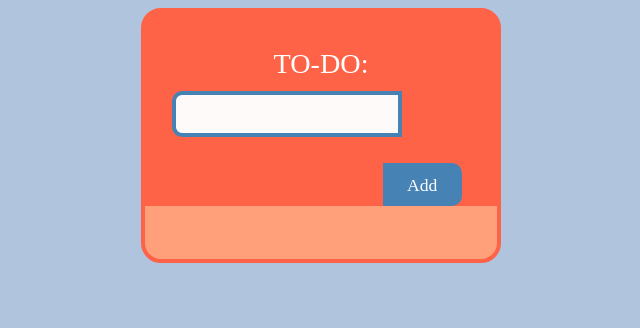
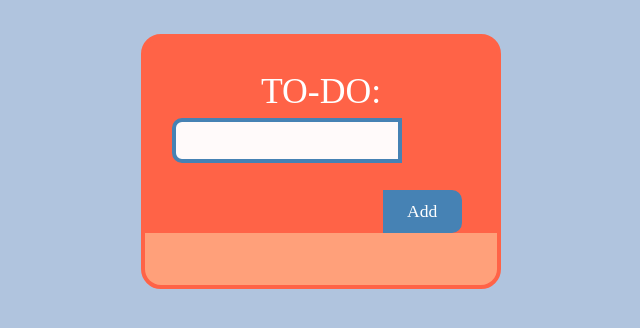
Before and after one commit to anna-trojanowska/dsn1676-assignment-5, a plain HTML site: page index.html in a window 1280 px wide. Shown: the whole page, without its empty margins (319-959 px from the left). Drawn offline with nearby package versions, Linux system fonts and the light colour scheme; a web font is replaced by a local one.

Commit message:
edited type sizes

```diff
--- a/index.html
+++ b/index.html
@@ -12,10 +12,11 @@
 </head>
 <body>
 
+<div class="island">
     <div class="holder">
         <div class="form-holder">
             <form class="form">
-            <label class="label peta pad-top" for="to-do">To-Do:</label>
+                <label class="label zetta pad-top" for="to-do">To-Do:</label>
                 <input class="main-input" id="to-do">
                 <button class="add kilo" type="submit">Add</button>
             </form>
@@ -26,6 +27,7 @@
             </ul>
         </div>
     </div>
+</div>
 
 <script src="http://code.jquery.com/jquery-2.1.3.min.js"></script>
 <script src="js/main.js"></script>
```
Lines whose indentation alone changed are shown as unchanged.
